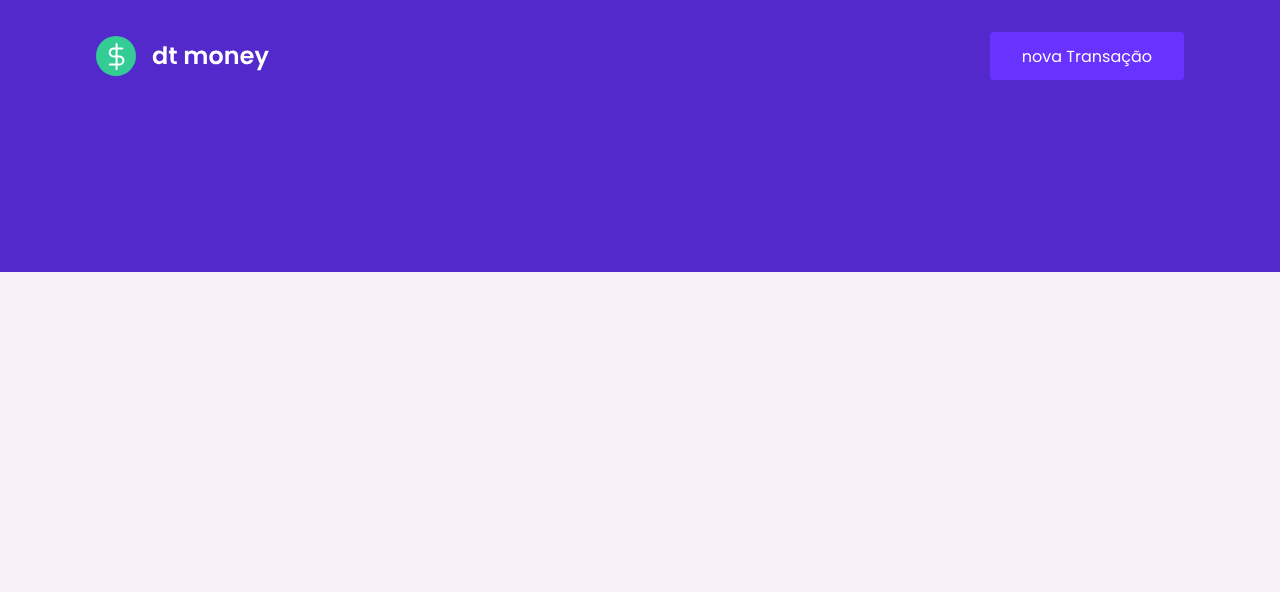
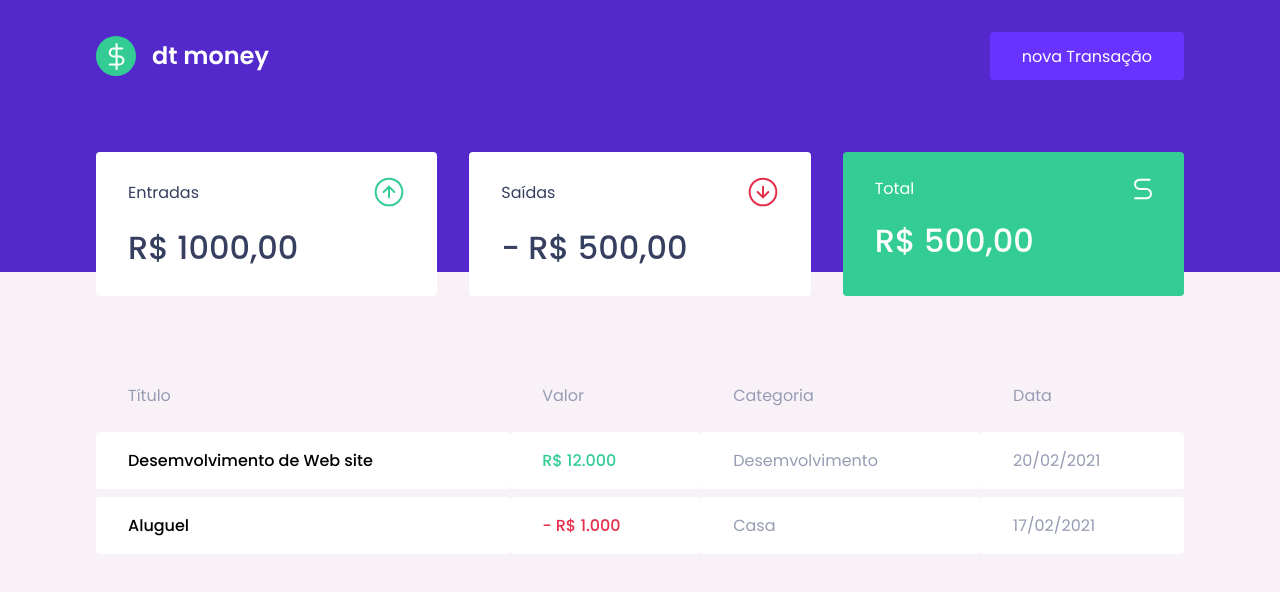
Before and after one commit to klenivingeri/bt-money-ignite, a React (Create React App) app: page / in a window 1280 px wide. Shown: the top 592 px of the page. Built offline with nearby package versions, Linux system fonts and the light colour scheme.

Commit message:
Component Dashboard

```diff
--- a/public/index.html
+++ b/public/index.html
@@ -6,7 +6,7 @@
     <meta name="viewport" content="width=device-width, initial-scale=1" />
     <link rel="shortcut icon" href="favicon.png" type="image/png">
     <title>dt money</title>
-    <link href="https://fonts.googleapis.com/css2?family=Poppins:wght@400;600&display=swap" rel="stylesheet">
+    <link href="https://fonts.googleapis.com/css2?family=Poppins:wght@400;500;600&display=swap" rel="stylesheet">
 
   </head>
   <body>
--- a/src/App.tsx
+++ b/src/App.tsx
@@ -1,3 +1,4 @@
+import { Dashboard } from "./components/Dashboard";
 import { Header } from "./components/Header";
 import { GlobalStyle } from "./styles/global";
 
@@ -7,6 +8,7 @@ export function App() {
 
      <>
       <Header />
+      <Dashboard />
       <GlobalStyle/>
 
     </>
--- /dev/null
+++ b/src/components/Dashboard/index.tsx
@@ -0,0 +1,12 @@
+import { Summary } from "../Summary";
+import { TransactionTable } from "../TransactionsTable";
+import { Container } from "./styles";
+
+export function Dashboard(){
+    return(
+        <Container>
+            <Summary />
+            <TransactionTable />
+        </Container>
+    )
+}
--- /dev/null
+++ b/src/components/Dashboard/styles.ts
@@ -0,0 +1,9 @@
+import styled from "styled-components";
+
+export const Container = styled.main`
+    max-width: 1120px;
+    margin: 0 auto;
+    padding: 2.5rem 1rem;
+
+
+`
--- /dev/null
+++ b/src/components/Summary/index.tsx
@@ -0,0 +1,34 @@
+import incomeImg from '../../assets/entradas.svg'
+import outcomeImg from '../../assets/saidas.svg'
+import totalImg from '../../assets/total.svg'
+import { Container } from "./styles";
+
+export function Summary(){
+    return(
+        <Container>
+           <div>
+               <header>
+                   <p>Entradas</p>
+                   <img src={incomeImg} alt="Entredas"/>
+               </header>
+               <strong>R$ 1000,00</strong>
+           </div>
+
+           <div>
+               <header>
+                   <p>Saídas</p>
+                   <img src={outcomeImg} alt="Saídas"/>
+               </header>
+               <strong> - R$ 500,00</strong>
+           </div>
+
+           <div className="highlight-background">
+               <header>
+                   <p>Total</p>
+                   <img src={totalImg} alt="Total"/>
+               </header>
+               <strong>R$ 500,00</strong>
+           </div>
+        </Container>
+    )
+}
--- /dev/null
+++ b/src/components/Summary/styles.ts
@@ -0,0 +1,48 @@
+import styled from "styled-components";
+
+export const Container = styled.div`
+ display: grid; //1
+ grid-template-columns: repeat(3, 1fr); // 2
+ gap:2rem;
+ margin-top: -10rem;
+
+ div{
+     background: var(--shape);
+     padding: 1.5rem 2rem;
+     border-radius: 0.25rem;
+     color: var(--text-title);
+
+     header{
+        display:flex;
+        justify-content: space-between;
+        align-items: center;
+     }
+
+     strong{
+         display:block; // 3
+         margin-top: 1rem;
+         font-size: 2rem;
+         font-weight:500;
+         line-height:3rem;
+
+     }
+     &.highlight-background{
+         background: var(--green);
+         color:#FFF;
+
+     }
+ }
+`
+
+
+/**
+ *
+ *  1) Divs uma ao lados das outras é uma boa ideia pensar em usr grid's
+ *     pode se usar flex.
+ *
+ *  2)  grid-template-columns: repeat(3, 1fr); //  grid-template-columns: 1fr 1fr 1fr
+ *      Estabelecem um padrão para os filhos
+ *
+ *  3)  Por padrão o strong vem com o display inline, e para o margin funcionar precisa estar block
+ *
+ */
--- /dev/null
+++ b/src/components/TransactionsTable/index.tsx
@@ -0,0 +1,34 @@
+import { Container } from "./styles";
+
+export function TransactionTable(){
+    return(
+        <Container>
+            <table>
+                <thead>
+                    <tr>
+                        <th>Título</th>
+                        <th>Valor</th>
+                        <th>Categoria</th>
+                        <th>Data</th>
+                    </tr>
+                </thead>
+                    <tbody>
+                        <tr>
+                            <td>Desemvolvimento de Web site</td>
+                            <td className="deposit">R$ 12.000</td>
+                            <td>Desemvolvimento</td>
+                            <td>20/02/2021</td>
+                        </tr>
+                        <tr>
+                            <td>Aluguel</td>
+                            <td className="withdraw"> - R$ 1.000</td>
+                            <td>Casa</td>
+                            <td>17/02/2021</td>
+                        </tr>
+                    </tbody>
+
+
+            </table>
+        </Container>
+    )
+}
--- /dev/null
+++ b/src/components/TransactionsTable/styles.ts
@@ -0,0 +1,52 @@
+import styled from "styled-components";
+
+export const Container = styled.div`
+    margin-top: 4rem;
+
+    table{
+        width:100%;
+        border-spacing: 0 0.5rem; // 1)
+    }
+
+    th{
+        color:var(--text-body);
+        font-weight:400;
+        padding: 1rem 2rem;
+        text-align: left;
+        line-height:1.5rem;
+    }
+    td{
+        padding: 1rem 2rem;
+        border:0;
+        background: var(--shape);
+        color: var(--text-body);
+        border-radius:0.25rem;
+
+        &:first-child{
+            color: var(--title);
+            font-weight:500;
+        }
+
+        &.deposit{
+            color: var(--green);
+            font-weight:500;
+        }
+        &.withdraw{
+            color: var(--red);
+            font-weight:500;
+        }
+    }
+
+
+`
+/**
+ *
+ *   1) border-spacing: 0 0.5rem;
+ *      Utilizado para dar espaço dentro da tabela
+ *
+ *
+ *
+ *
+ *
+ *
+ */
--- a/src/styles/global.ts
+++ b/src/styles/global.ts
@@ -4,6 +4,7 @@ export const GlobalStyle = createGlobalStyle`
 :root{
     --background: #f8f2f8;
     --red: #E62E4D;
+    --green: #33cc95;
     --blue:#5429CC;
     --blue-light:#6933FF;
     --text-title: #363F5F;
```
Also changed, not shown: src/assets/saidas.svg (renamed from src/assets/Saídas.svg), src/assets/total.svg (added).
